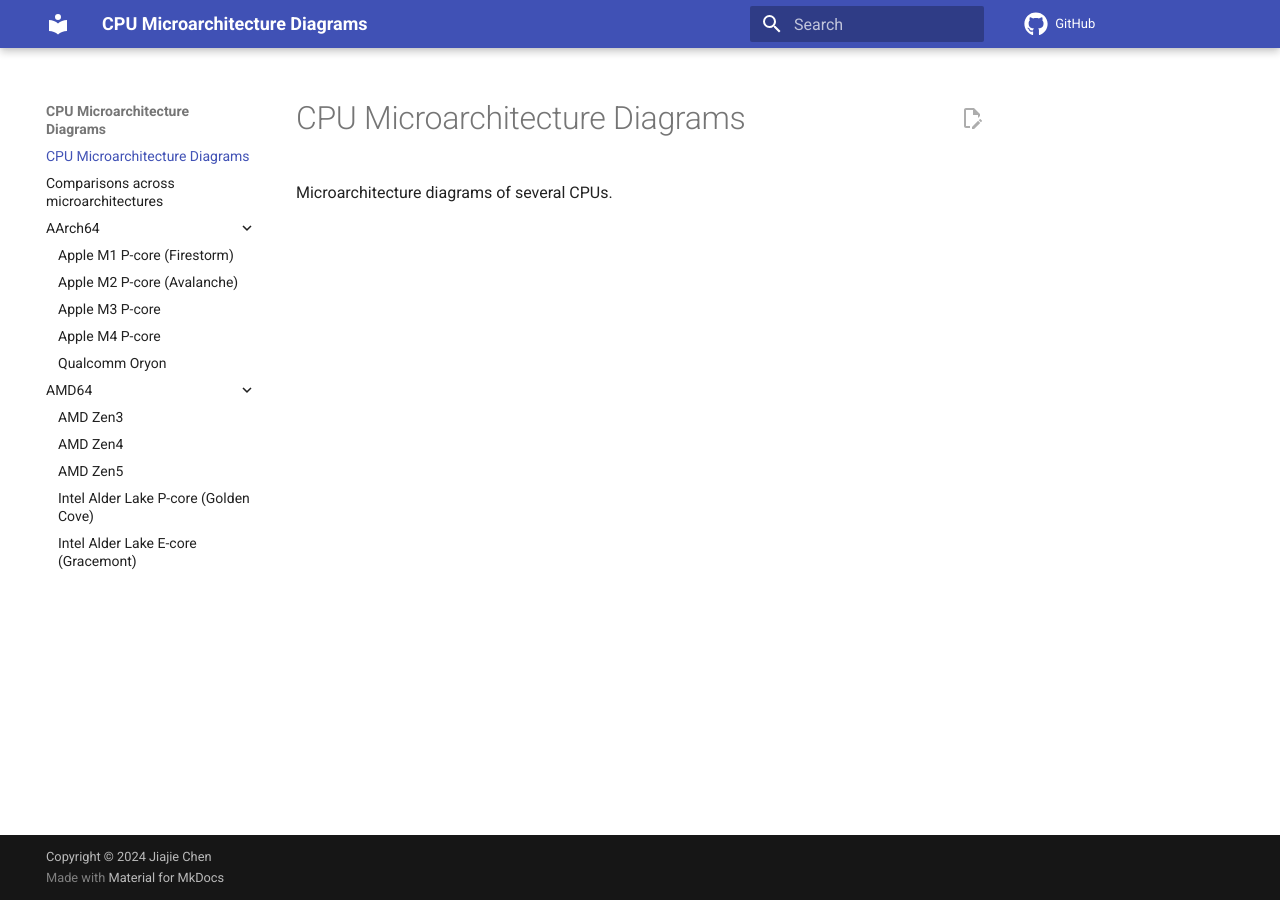
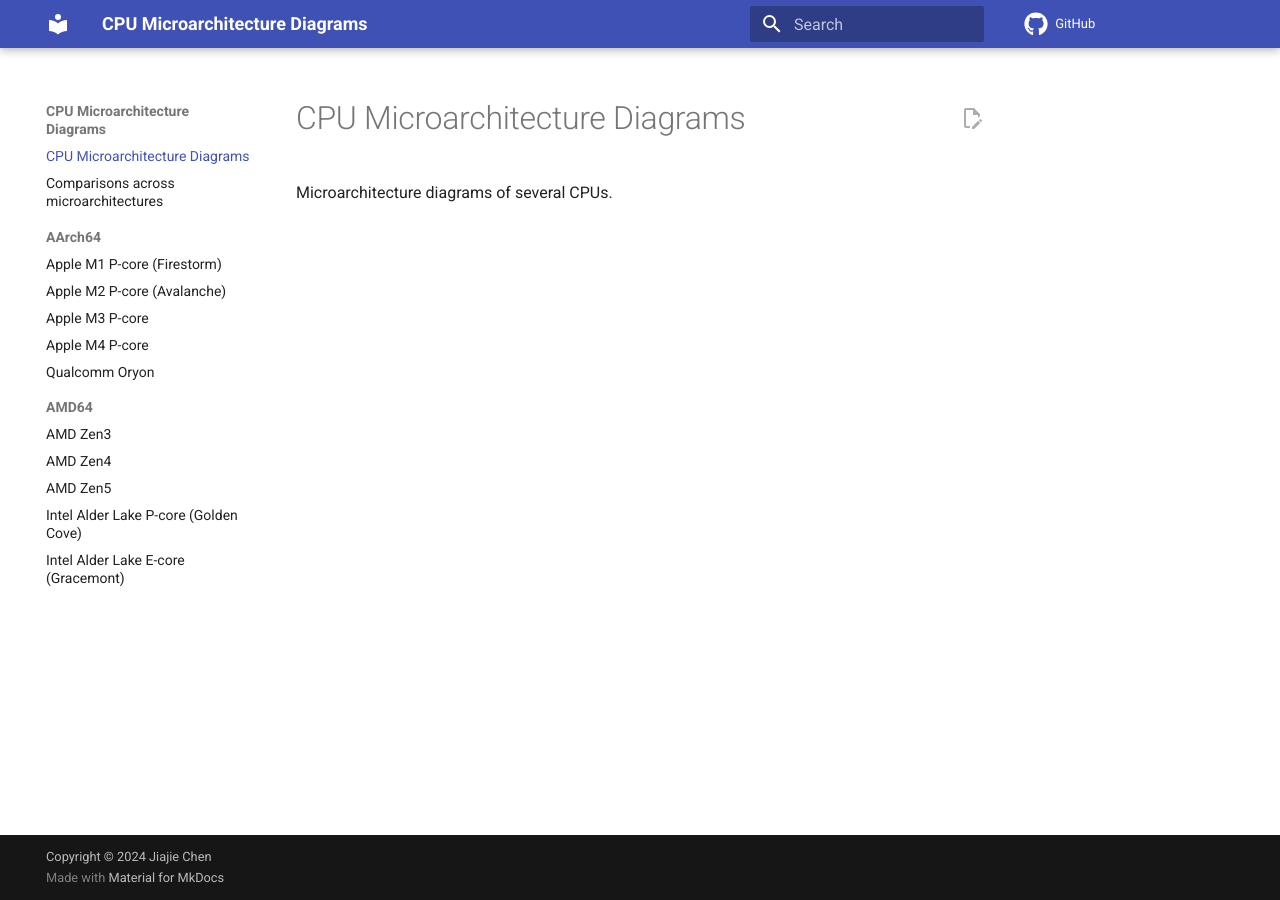
Before and after one commit to jiegec/cpu, an MkDocs documentation site: the page built from docs/index.md, in a window 1280 px wide. Built offline with MkDocs 1.6.1 and Material for MkDocs 9.7.7, drawn with Linux system fonts in a browser that asks for light colours; comment, search, counter and statistics services are not loaded.

Commit message:
Tune mkdocs options

```diff
--- a/mkdocs.yml
+++ b/mkdocs.yml
@@ -24,6 +24,11 @@ theme:
   features:
     - content.action.edit
     - navigation.expand
+    - navigation.tracking
+    - navigation.sections
+    - search.suggest
+    - search.highlight
+    - search.share
 plugins:
   - git-revision-date-localized:
       enable_creation_date: true
@@ -32,7 +37,8 @@ plugins:
   - search
   - offline
   - social:
-      cards_font: Noto Sans SC
+      cards_layout_options:
+        font_family: Noto Sans SC
 markdown_extensions:
   - pymdownx.superfences:
       custom_fences:
```
